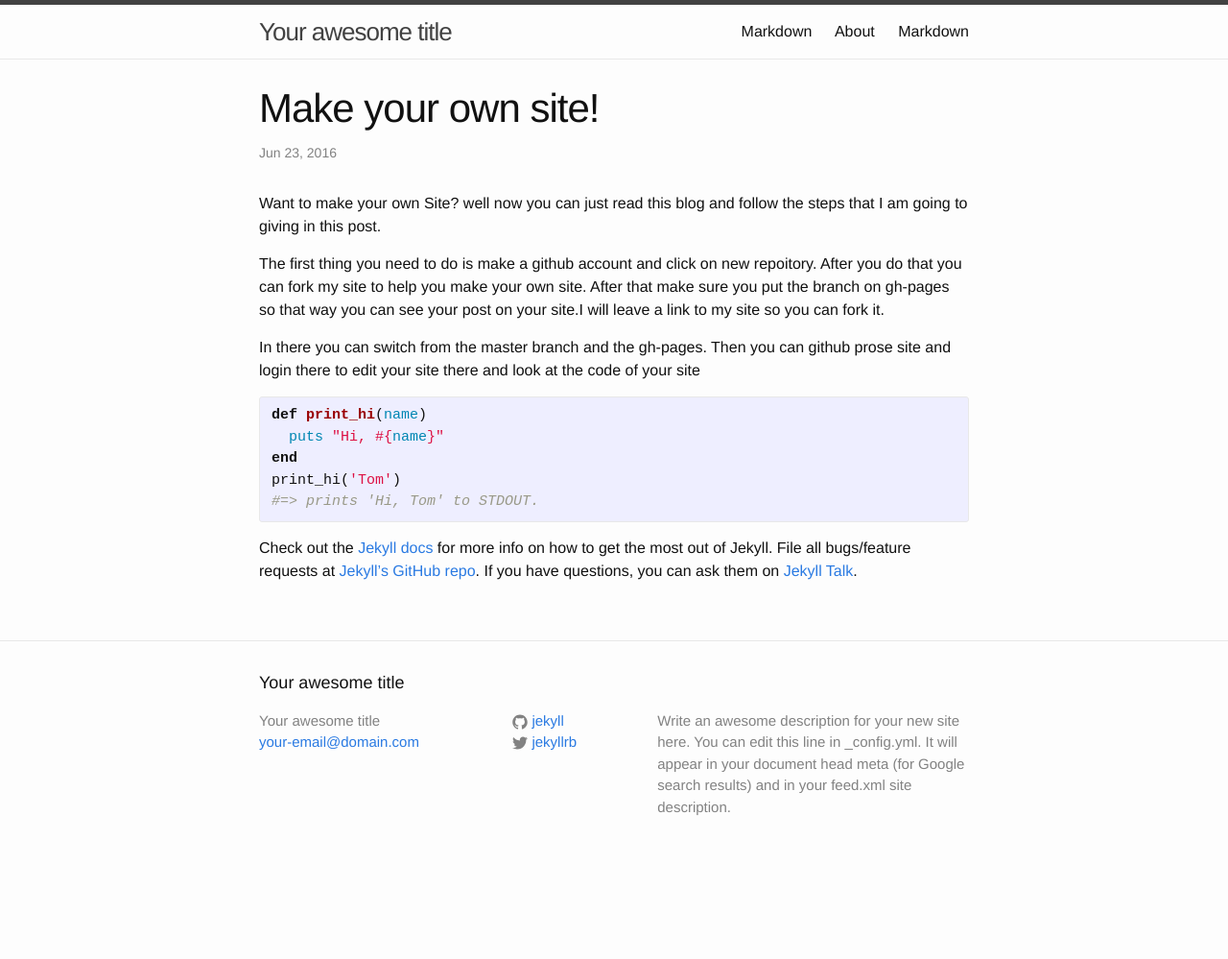
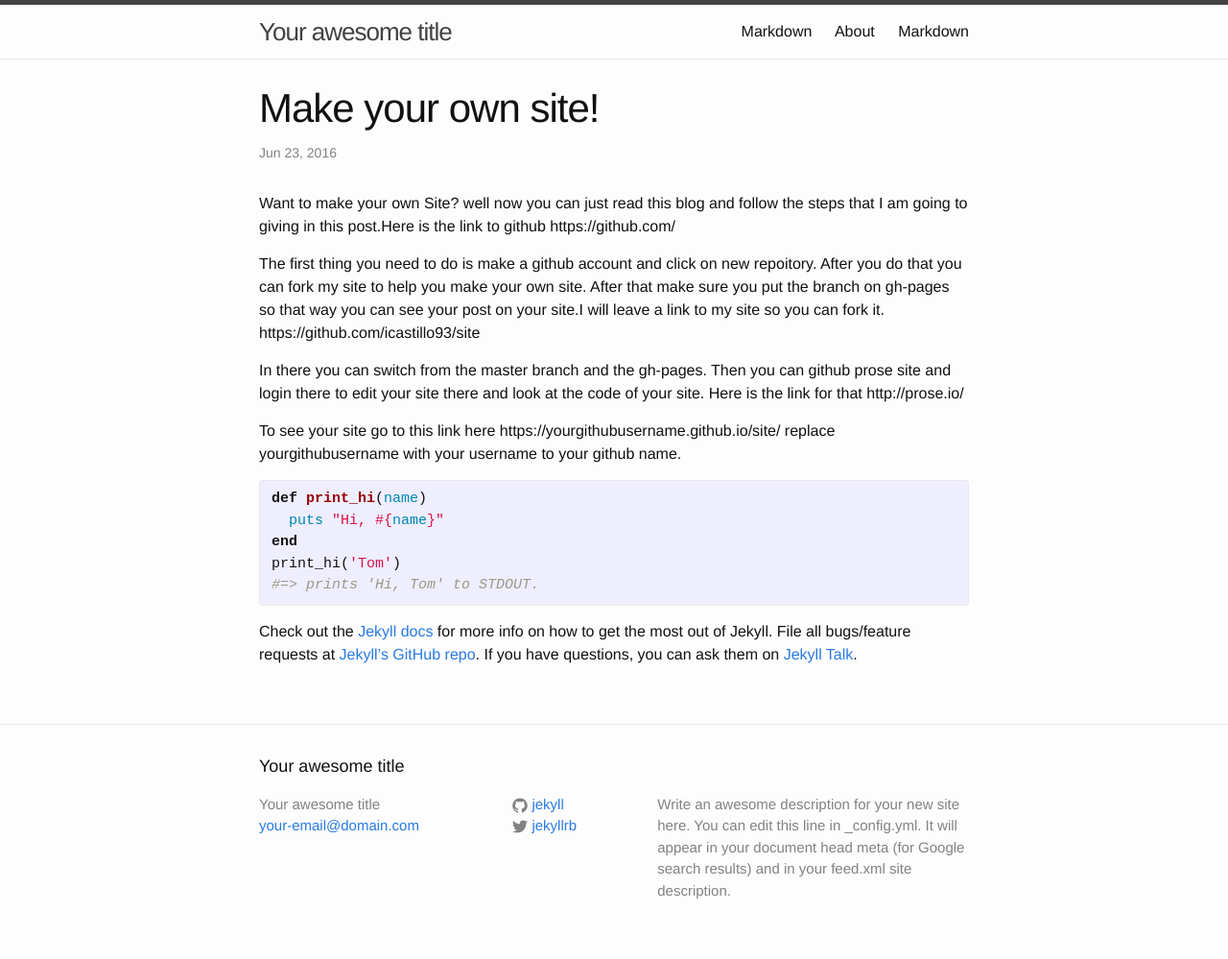
Before and after one commit to icastillo93/site, a Jekyll site: the page built from _posts/2016-06-23-Make-your-own-site.md, in a window 1280 px wide. Shown: the whole page at 96% size. Built offline with Jekyll 4.4.1, drawn with Linux system fonts in a browser that asks for light colours; before the commit the page ends 912 px from its top, so only the background shows below that.

Commit message:
Blog update

```diff
--- a/_posts/2016-06-23-Make-your-own-site.md
+++ b/_posts/2016-06-23-Make-your-own-site.md
@@ -5,11 +5,13 @@ date: '2016-06-23 10:38:02 -0600'
 categories: jekyll update
 published: true
 ---
-Want to make your own Site? well now you can just read this blog and follow the steps that I am going to giving in this post.
+Want to make your own Site? well now you can just read this blog and follow the steps that I am going to giving in this post.Here is the link to github https://github.com/
 
-The first thing you need to do is make a github account and click on new repoitory. After you do that you can fork my site to help you make your own site. After that make sure you put the branch on gh-pages so that way you can see your post on your site.I will leave a link to my site so you can fork it.
+The first thing you need to do is make a github account and click on new repoitory. After you do that you can fork my site to help you make your own site. After that make sure you put the branch on gh-pages so that way you can see your post on your site.I will leave a link to my site so you can fork it. https://github.com/icastillo93/site
 
-In there you can switch from the master branch and the gh-pages. Then you can github prose site and login there to edit your site there and look at the code of your site
+In there you can switch from the master branch and the gh-pages. Then you can github prose site and login there to edit your site there and look at the code of your site. Here is the link for that http://prose.io/
+
+To see your site go to this link here https://yourgithubusername.github.io/site/ replace yourgithubusername with your username to your github name.
 
 {% highlight ruby %}
 def print_hi(name)
```
